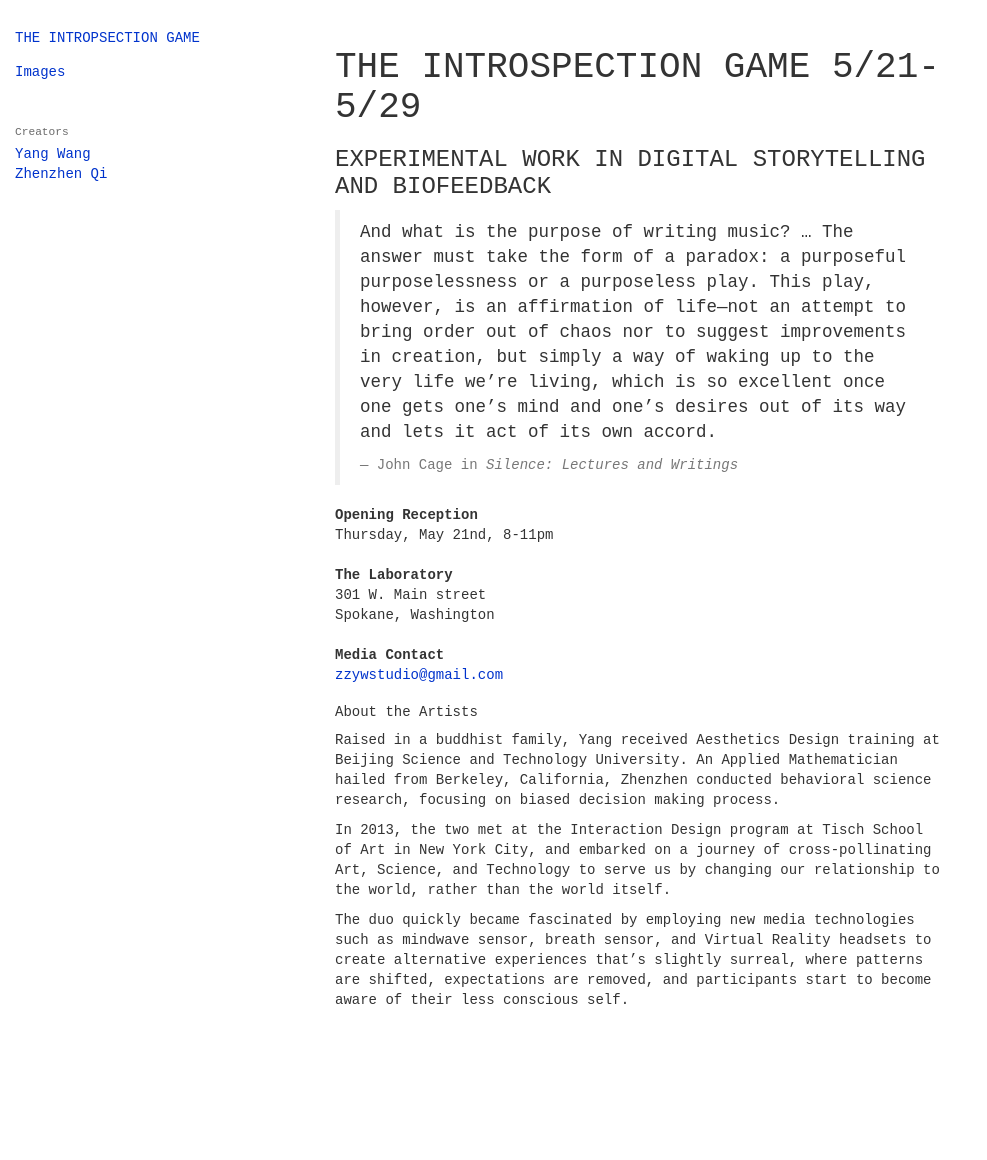
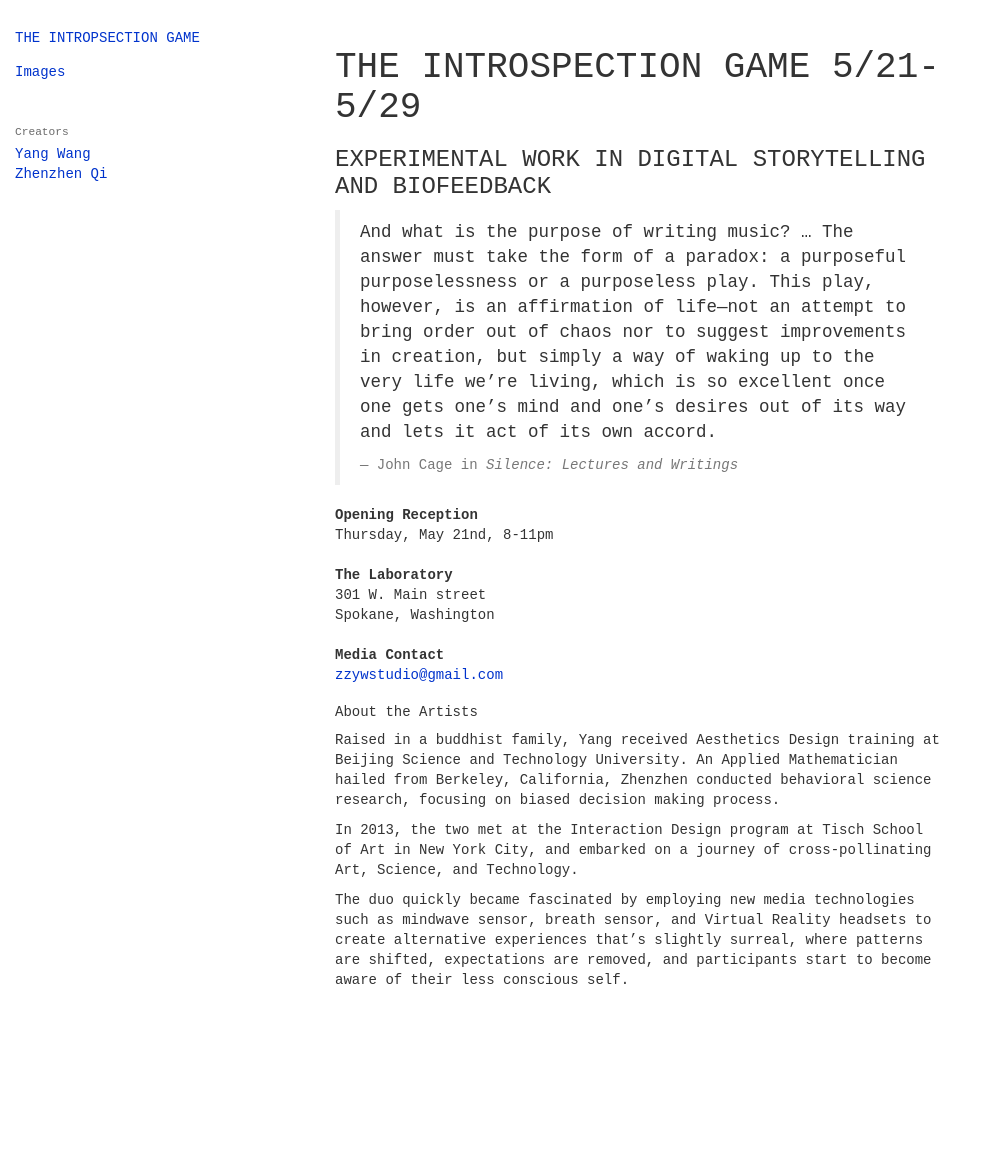
Before and after one commit to ZZYW/TheIntrospectionGame, a Jekyll site: the page built from index.html, in a window 1280 px wide. Shown: the whole page, without its empty margins (0-987 px from the left). Built offline with Jekyll 4.4.1, drawn with Linux system fonts in a browser that asks for light colours; nearby versions of some CDN libraries.

```diff
--- a/index.html
+++ b/index.html
@@ -35,6 +35,6 @@ layout: default
 <h5>About the Artists</h5>
 <p>Raised in a buddhist family, Yang received Aesthetics Design training at Beijing Science and Technology University.  An Applied Mathematician hailed from Berkeley, California, Zhenzhen conducted behavioral science research, focusing on biased decision making process.</p>
 
-<p>In 2013, the two met at the Interaction Design program at Tisch School of Art in New York City, and embarked on a journey of cross-pollinating Art, Science, and Technology to serve us by changing our relationship to the world, rather than the world itself.</p>
+<p>In 2013, the two met at the Interaction Design program at Tisch School of Art in New York City, and embarked on a journey of cross-pollinating Art, Science, and Technology.</p>
 
 <p>The duo quickly became fascinated by employing new media technologies such as mindwave sensor, breath sensor, and Virtual Reality headsets to create alternative experiences that’s slightly surreal, where patterns are shifted, expectations are removed, and participants start to become aware of their less conscious self.</p>
```
